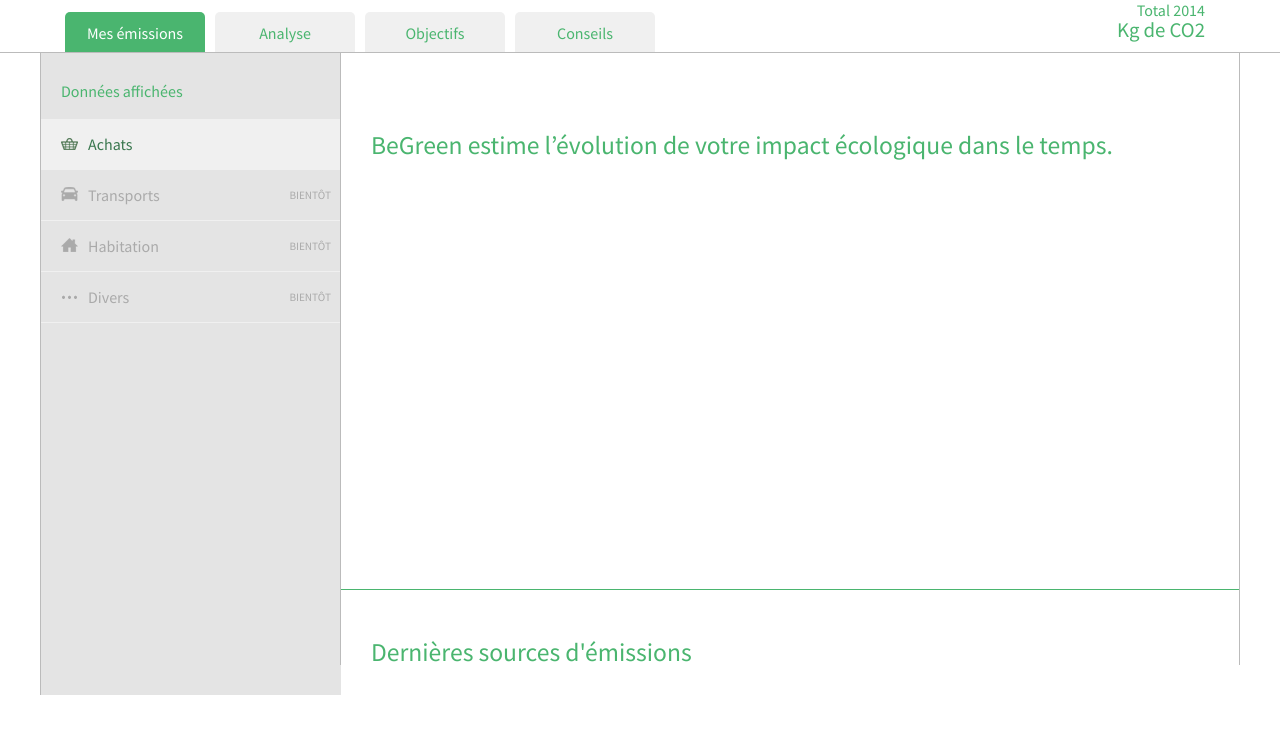
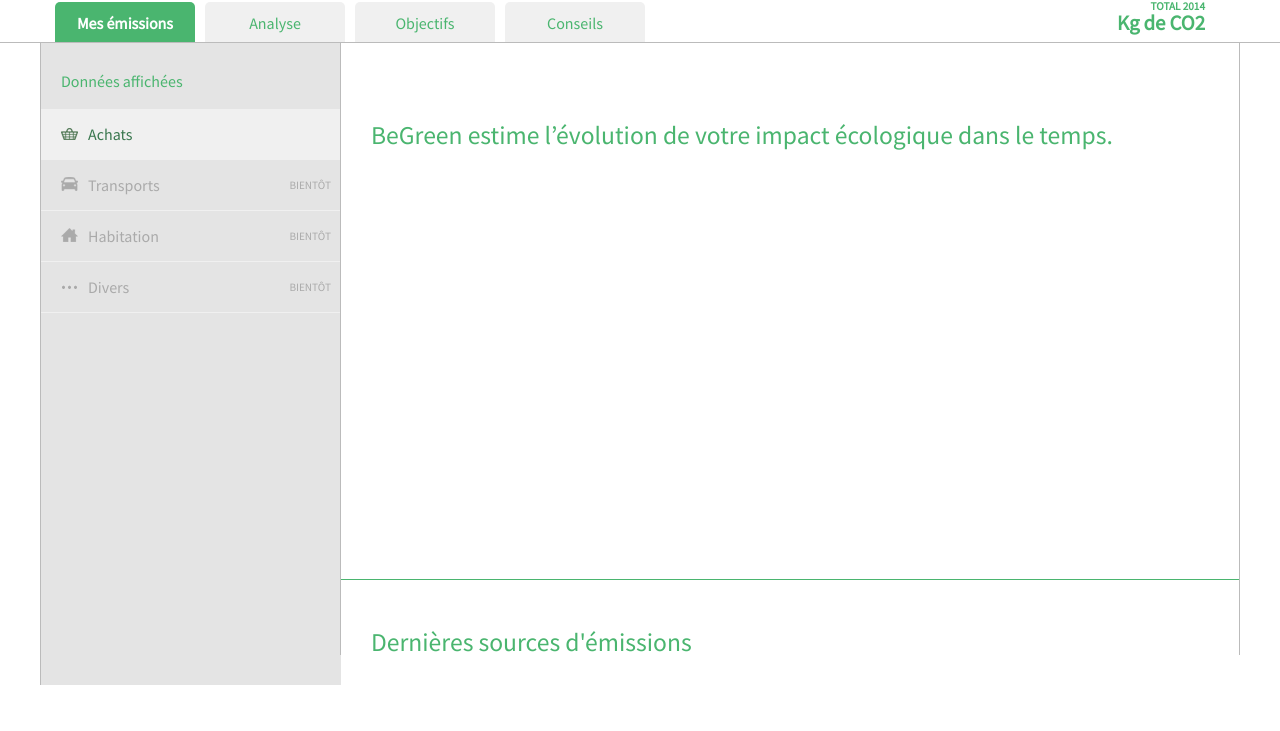
Before and after one commit to jacquarg/BeGreen, a website: page client/index.html in a window 1280 px wide. Shown: the part 69-800 px from the top of the page. Drawn offline with nearby package versions, Linux system fonts and the light colour scheme; files that its build step writes are made by us from their sources; no server answers; a script that the page names is missing.

Commit message:
polishing

```diff
--- a/client/css/app.css
+++ b/client/css/app.css
@@ -86,23 +86,20 @@
 }
 
 nav {
-    height: 60px;
+    height: 50px;
 }
 
 menu nav a {
     display: block;
     position: relative;
-    margin-top: 20px;
-    /*bottom: 0;*/
+    margin-top: 10px;
     border-radius: 5px 5px 0 0;
     height: 40px;
     width: 140px;
     list-style: none;
     float: left;
-    margin-left: 10px;
+    margin-right: 10px;
     background: #f0f0f0;
-    /*height: 60px;*/
-    /*vertical-align: bottom;*/
     text-decoration: none;
 }
 
@@ -119,7 +116,7 @@
 
 menu nav .active {
     background: #4ab56f;
-
+	font-weight: 600;
 }
 
 menu nav .active li {
@@ -141,12 +138,16 @@
 }
 
 #total-mois p:first-of-type {
-	line-height: 1em;
-	margin-top: 10px;
+	line-height: .9em;
+	font-size: 0.7em;
+	font-weight: 600;
+	margin-top: 9px;
+	text-transform: uppercase;
 }
 
 #total-emissions {
     font-size: 1.3em;
+	font-weight: 700;
 }
 
 /*****************
@@ -357,6 +358,9 @@
     height: 40px;
     border: 2px solid #4ab56f;
     border-radius: 3px;
+	font-size: 0.875em;
+	font-weight: 600;
+	letter-spacing: -1px;
 }
 
 #select-periode a {
@@ -430,6 +434,7 @@
 		float: none;
 		margin-top: 0;
 		margin-left: 0;
+		border-bottom: 1px solid #fff;
 	}
 
 	menu nav {
```
